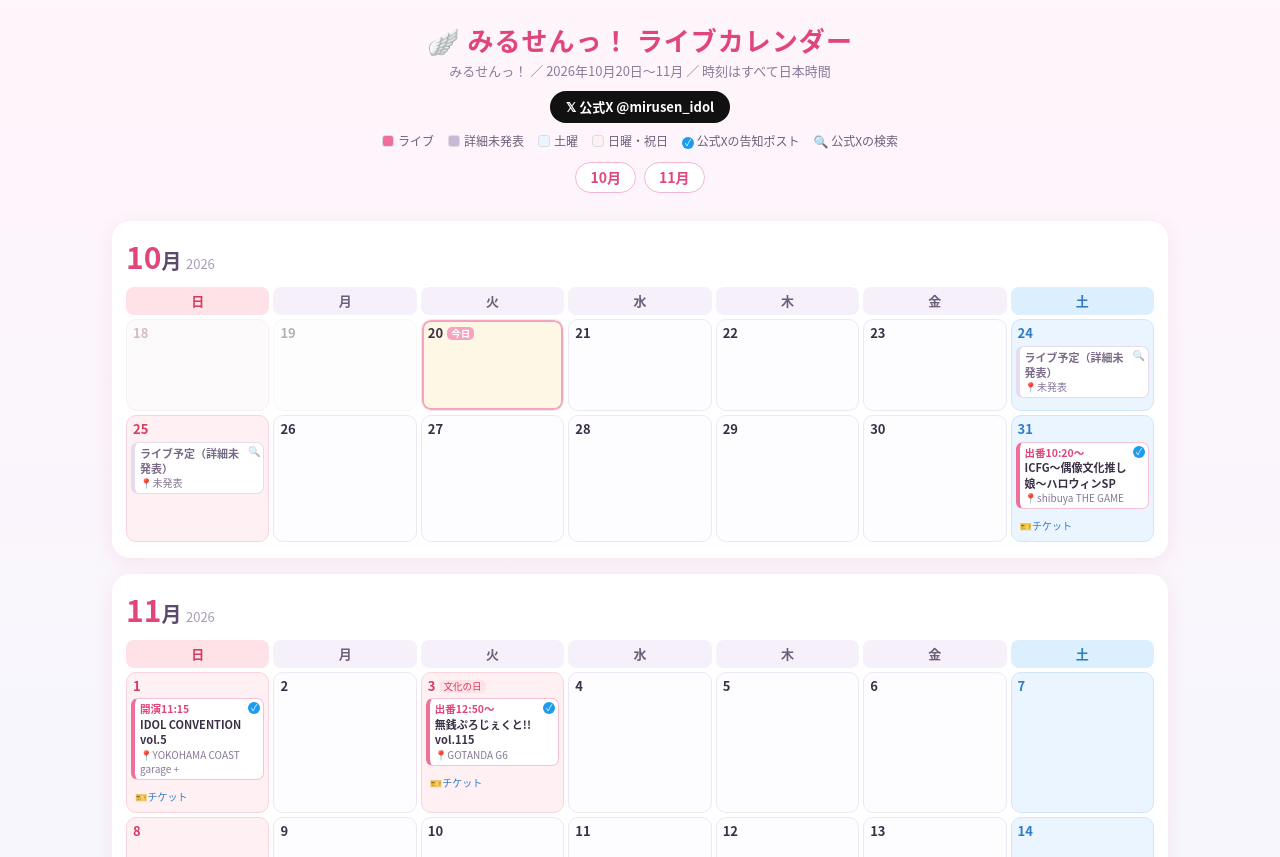
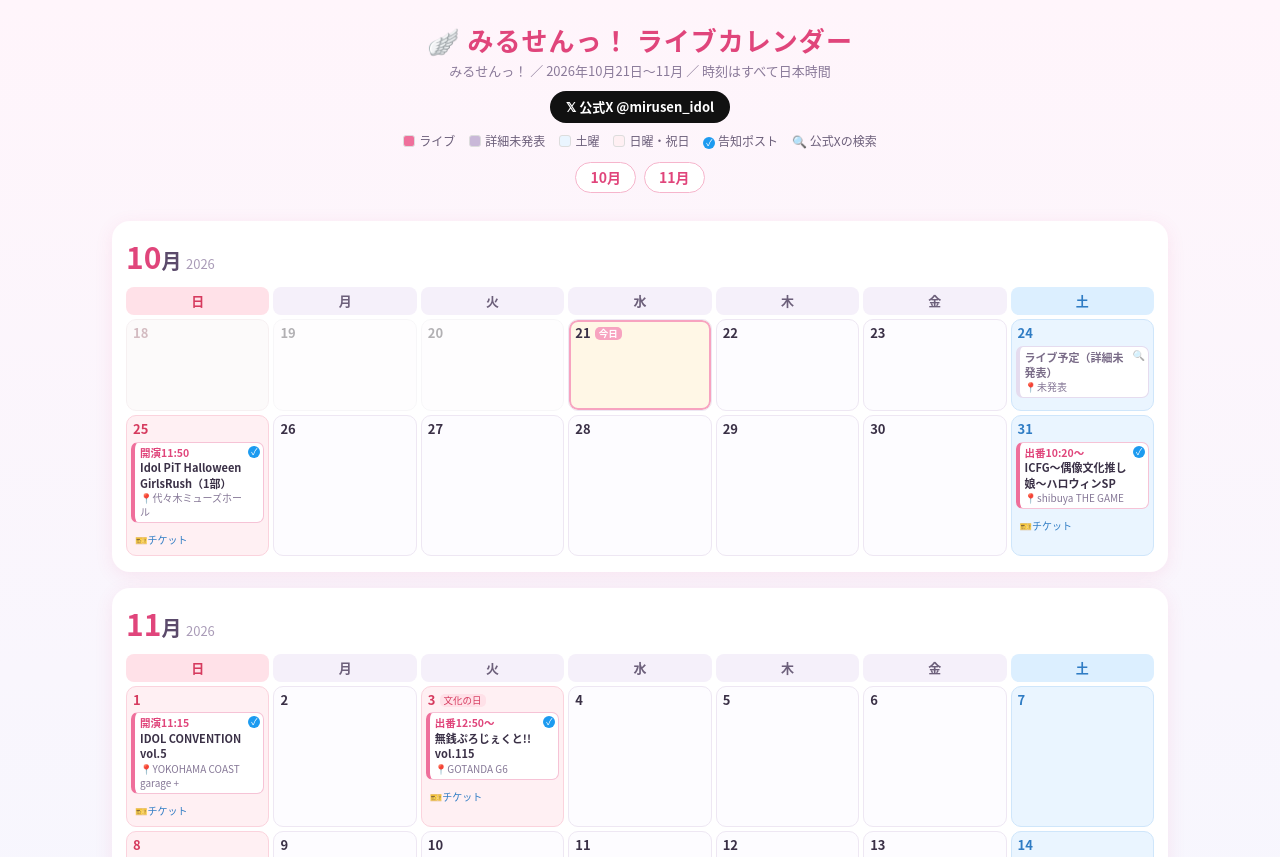
Before and after one commit to laviera9/mirusen-calendar, a plain HTML site: page index.html in a window 1280 px wide. Shown: the top 857 px of the page. Drawn offline with Linux system fonts and the light colour scheme.

Commit message:
10/25 Idol PiT Halloween GirlsRush 追加、作成日更新

```diff
--- a/index.html
+++ b/index.html
@@ -63,35 +63,35 @@ footer{text-align:center;font-size:12px;color:#8a7a99;padding:6px 16px 28px;max-
  .le .tk{font-size:12px}
 }
 </style></head><body>
-<header><h1>🪽 みるせんっ！ ライブカレンダー<small>みるせんっ！ ／ 2026年10月20日〜11月 ／ 時刻はすべて日本時間</small></h1>
+<header><h1>🪽 みるせんっ！ ライブカレンダー<small>みるせんっ！ ／ 2026年10月21日〜11月 ／ 時刻はすべて日本時間</small></h1>
 <a class="xbtn" href="https://x.com/mirusen_idol" target="_blank" rel="noopener">𝕏 公式X @mirusen_idol</a>
-<div class="legend"><span><i style="background:#ef6f9b"></i>ライブ</span><span><i style="background:#c9b8d8"></i>詳細未発表</span><span><i style="background:#eaf5ff"></i>土曜</span><span><i style="background:#fff0f3"></i>日曜・祝日</span><span><span class="ic v" style="position:static;display:inline-block">✓</span> 公式Xの告知ポスト</span><span>🔍 公式Xの検索</span></div>
+<div class="legend"><span><i style="background:#ef6f9b"></i>ライブ</span><span><i style="background:#c9b8d8"></i>詳細未発表</span><span><i style="background:#eaf5ff"></i>土曜</span><span><i style="background:#fff0f3"></i>日曜・祝日</span><span><span class="ic v" style="position:static;display:inline-block">✓</span> 告知ポスト</span><span>🔍 公式Xの検索</span></div>
 <nav><a href="#m10">10月</a><a href="#m11">11月</a></nav></header>
 <main><section class="month" id="m10"><h2><span class="mn">10</span>月 <small>2026</small></h2>
 <div class="grid"><div class="hd sun">日</div><div class="hd">月</div><div class="hd">火</div><div class="hd">水</div><div class="hd">木</div><div class="hd">金</div><div class="hd sat">土</div>
 <div class="cell sun past"><div class="dn">18</div></div>
 <div class="cell past"><div class="dn">19</div></div>
-<div class="cell today"><div class="dn">20<span class="tdy">今日</span></div></div>
-<div class="cell"><div class="dn">21</div></div>
+<div class="cell past"><div class="dn">20</div></div>
+<div class="cell today"><div class="dn">21<span class="tdy">今日</span></div></div>
 <div class="cell"><div class="dn">22</div></div>
 <div class="cell"><div class="dn">23</div></div>
 <div class="cell sat"><div class="dn">24</div><a class="ev tbd" href="https://x.com/search?q=from%3Amirusen_idol%20%2810%2F24%20OR%2010%E6%9C%8824%E6%97%A5%29&amp;f=live" target="_blank" rel="noopener"><span class="n">ライブ予定（詳細未発表）</span><span class="vn">📍未発表</span><span class="ic s" title="公式Xの検索結果">🔍</span></a></div>
-<div class="cell sun"><div class="dn">25</div><a class="ev tbd" href="https://x.com/search?q=from%3Amirusen_idol%20%2810%2F25%20OR%2010%E6%9C%8825%E6%97%A5%29&amp;f=live" target="_blank" rel="noopener"><span class="n">ライブ予定（詳細未発表）</span><span class="vn">📍未発表</span><span class="ic s" title="公式Xの検索結果">🔍</span></a></div>
+<div class="cell sun"><div class="dn">25</div><a class="ev" href="https://x.com/idol_pit/status/2112546722060890377" target="_blank" rel="noopener"><span class="t">開演11:50</span><span class="n">Idol PiT Halloween GirlsRush（1部）</span><span class="vn">📍代々木ミューズホール</span><span class="ic v" title="告知ポスト">✓</span></a><a class="tk" href="https://tiget.net/events/529247" target="_blank" rel="noopener">🎫チケット</a></div>
 <div class="cell"><div class="dn">26</div></div>
 <div class="cell"><div class="dn">27</div></div>
 <div class="cell"><div class="dn">28</div></div>
 <div class="cell"><div class="dn">29</div></div>
 <div class="cell"><div class="dn">30</div></div>
-<div class="cell sat"><div class="dn">31</div><a class="ev" href="https://x.com/mirusen_idol/status/2112146045283274835" target="_blank" rel="noopener"><span class="t">出番10:20〜</span><span class="n">ICFG〜偶像文化推し娘〜ハロウィンSP</span><span class="vn">📍shibuya THE GAME</span><span class="ic v" title="公式Xの告知ポスト">✓</span></a><a class="tk" href="https://t-dv.com/ICFG-HalloweenSP-2Venues" target="_blank" rel="noopener">🎫チケット</a></div>
+<div class="cell sat"><div class="dn">31</div><a class="ev" href="https://x.com/mirusen_idol/status/2112146045283274835" target="_blank" rel="noopener"><span class="t">出番10:20〜</span><span class="n">ICFG〜偶像文化推し娘〜ハロウィンSP</span><span class="vn">📍shibuya THE GAME</span><span class="ic v" title="告知ポスト">✓</span></a><a class="tk" href="https://t-dv.com/ICFG-HalloweenSP-2Venues" target="_blank" rel="noopener">🎫チケット</a></div>
 </div><ol class="list">
 <li class="sat"><div class="ld"><b>10/24</b><span>(土)</span></div><div class="le"><a class="ev tbd" href="https://x.com/search?q=from%3Amirusen_idol%20%2810%2F24%20OR%2010%E6%9C%8824%E6%97%A5%29&amp;f=live" target="_blank" rel="noopener"><span class="n">ライブ予定（詳細未発表）</span><span class="vn">📍未発表</span><span class="ic s" title="公式Xの検索結果">🔍</span></a></div></li>
-<li class="sun"><div class="ld"><b>10/25</b><span>(日)</span></div><div class="le"><a class="ev tbd" href="https://x.com/search?q=from%3Amirusen_idol%20%2810%2F25%20OR%2010%E6%9C%8825%E6%97%A5%29&amp;f=live" target="_blank" rel="noopener"><span class="n">ライブ予定（詳細未発表）</span><span class="vn">📍未発表</span><span class="ic s" title="公式Xの検索結果">🔍</span></a></div></li>
-<li class="sat"><div class="ld"><b>10/31</b><span>(土)</span></div><div class="le"><a class="ev" href="https://x.com/mirusen_idol/status/2112146045283274835" target="_blank" rel="noopener"><span class="t">出番10:20〜</span><span class="n">ICFG〜偶像文化推し娘〜ハロウィンSP</span><span class="vn">📍shibuya THE GAME</span><span class="ic v" title="公式Xの告知ポスト">✓</span></a><a class="tk" href="https://t-dv.com/ICFG-HalloweenSP-2Venues" target="_blank" rel="noopener">🎫チケット</a></div></li>
+<li class="sun"><div class="ld"><b>10/25</b><span>(日)</span></div><div class="le"><a class="ev" href="https://x.com/idol_pit/status/2112546722060890377" target="_blank" rel="noopener"><span class="t">開演11:50</span><span class="n">Idol PiT Halloween GirlsRush（1部）</span><span class="vn">📍代々木ミューズホール</span><span class="ic v" title="告知ポスト">✓</span></a><a class="tk" href="https://tiget.net/events/529247" target="_blank" rel="noopener">🎫チケット</a></div></li>
+<li class="sat"><div class="ld"><b>10/31</b><span>(土)</span></div><div class="le"><a class="ev" href="https://x.com/mirusen_idol/status/2112146045283274835" target="_blank" rel="noopener"><span class="t">出番10:20〜</span><span class="n">ICFG〜偶像文化推し娘〜ハロウィンSP</span><span class="vn">📍shibuya THE GAME</span><span class="ic v" title="告知ポスト">✓</span></a><a class="tk" href="https://t-dv.com/ICFG-HalloweenSP-2Venues" target="_blank" rel="noopener">🎫チケット</a></div></li>
 </ol></section><section class="month" id="m11"><h2><span class="mn">11</span>月 <small>2026</small></h2>
 <div class="grid"><div class="hd sun">日</div><div class="hd">月</div><div class="hd">火</div><div class="hd">水</div><div class="hd">木</div><div class="hd">金</div><div class="hd sat">土</div>
-<div class="cell sun"><div class="dn">1</div><a class="ev" href="https://x.com/mirusen_idol/status/2112499816668483884" target="_blank" rel="noopener"><span class="t">開演11:15</span><span class="n">IDOL CONVENTION vol.5</span><span class="vn">📍YOKOHAMA COAST garage +</span><span class="ic v" title="公式Xの告知ポスト">✓</span></a><a class="tk" href="https://paylove.org/events/1784" target="_blank" rel="noopener">🎫チケット</a></div>
+<div class="cell sun"><div class="dn">1</div><a class="ev" href="https://x.com/mirusen_idol/status/2112499816668483884" target="_blank" rel="noopener"><span class="t">開演11:15</span><span class="n">IDOL CONVENTION vol.5</span><span class="vn">📍YOKOHAMA COAST garage +</span><span class="ic v" title="告知ポスト">✓</span></a><a class="tk" href="https://paylove.org/events/1784" target="_blank" rel="noopener">🎫チケット</a></div>
 <div class="cell"><div class="dn">2</div></div>
-<div class="cell sun"><div class="dn">3<span class="hol">文化の日</span></div><a class="ev" href="https://x.com/mirusen_idol/status/2112148191928029445" target="_blank" rel="noopener"><span class="t">出番12:50〜</span><span class="n">無銭ぷろじぇくと!! vol.115</span><span class="vn">📍GOTANDA G6</span><span class="ic v" title="公式Xの告知ポスト">✓</span></a><a class="tk" href="https://paylove.org/events/1786" target="_blank" rel="noopener">🎫チケット</a></div>
+<div class="cell sun"><div class="dn">3<span class="hol">文化の日</span></div><a class="ev" href="https://x.com/mirusen_idol/status/2112148191928029445" target="_blank" rel="noopener"><span class="t">出番12:50〜</span><span class="n">無銭ぷろじぇくと!! vol.115</span><span class="vn">📍GOTANDA G6</span><span class="ic v" title="告知ポスト">✓</span></a><a class="tk" href="https://paylove.org/events/1786" target="_blank" rel="noopener">🎫チケット</a></div>
 <div class="cell"><div class="dn">4</div></div>
 <div class="cell"><div class="dn">5</div></div>
 <div class="cell"><div class="dn">6</div></div>
@@ -125,8 +125,8 @@ footer{text-align:center;font-size:12px;color:#8a7a99;padding:6px 16px 28px;max-
 <div class="cell out"></div>
 <div class="cell out"></div>
 </div><ol class="list">
-<li class="sun"><div class="ld"><b>11/1</b><span>(日)</span></div><div class="le"><a class="ev" href="https://x.com/mirusen_idol/status/2112499816668483884" target="_blank" rel="noopener"><span class="t">開演11:15</span><span class="n">IDOL CONVENTION vol.5</span><span class="vn">📍YOKOHAMA COAST garage +</span><span class="ic v" title="公式Xの告知ポスト">✓</span></a><a class="tk" href="https://paylove.org/events/1784" target="_blank" rel="noopener">🎫チケット</a></div></li>
-<li class="sun"><div class="ld"><b>11/3</b><span>(火)</span><span class="hol">文化の日</span></div><div class="le"><a class="ev" href="https://x.com/mirusen_idol/status/2112148191928029445" target="_blank" rel="noopener"><span class="t">出番12:50〜</span><span class="n">無銭ぷろじぇくと!! vol.115</span><span class="vn">📍GOTANDA G6</span><span class="ic v" title="公式Xの告知ポスト">✓</span></a><a class="tk" href="https://paylove.org/events/1786" target="_blank" rel="noopener">🎫チケット</a></div></li>
+<li class="sun"><div class="ld"><b>11/1</b><span>(日)</span></div><div class="le"><a class="ev" href="https://x.com/mirusen_idol/status/2112499816668483884" target="_blank" rel="noopener"><span class="t">開演11:15</span><span class="n">IDOL CONVENTION vol.5</span><span class="vn">📍YOKOHAMA COAST garage +</span><span class="ic v" title="告知ポスト">✓</span></a><a class="tk" href="https://paylove.org/events/1784" target="_blank" rel="noopener">🎫チケット</a></div></li>
+<li class="sun"><div class="ld"><b>11/3</b><span>(火)</span><span class="hol">文化の日</span></div><div class="le"><a class="ev" href="https://x.com/mirusen_idol/status/2112148191928029445" target="_blank" rel="noopener"><span class="t">出番12:50〜</span><span class="n">無銭ぷろじぇくと!! vol.115</span><span class="vn">📍GOTANDA G6</span><span class="ic v" title="告知ポスト">✓</span></a><a class="tk" href="https://paylove.org/events/1786" target="_blank" rel="noopener">🎫チケット</a></div></li>
 </ol></section></main>
-<footer>公式X・チケットサイト（TicketDive・payLove）の情報をもとに作成。「出番」はみるせんっ！の出演時間、「開演」は対バンイベント全体の開始時刻です。予定は変わることがあるので、最新は<a href="https://x.com/mirusen_idol">公式X</a>で確認してください。<br>作成日: 2026-10-20</footer>
+<footer>公式X・チケットサイト（TicketDive・payLove・TIGET）の情報をもとに作成。「出番」はみるせんっ！の出演時間、「開演」は対バンイベント全体の開始時刻です。予定は変わることがあるので、最新は<a href="https://x.com/mirusen_idol">公式X</a>で確認してください。<br>作成日: 2026-10-21</footer>
 </body></html>
```
Also changed, not shown: 1 other file.
